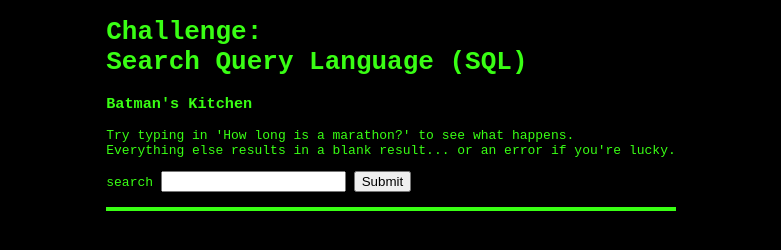
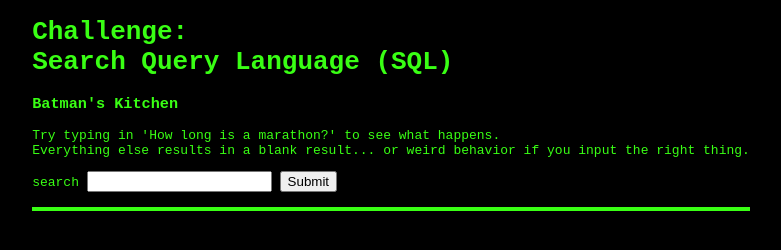
Before and after one commit to ndaeila/bk-sql-challenge, a website: page public/index.html in a window 1280 px wide. Shown: the whole page, without its empty margins (249-1030 px from the left). Drawn offline with Linux system fonts and the light colour scheme.

Commit message:
Nitpicks

```diff
--- a/public/index.html
+++ b/public/index.html
@@ -12,7 +12,7 @@
         <h3>Batman's Kitchen</h3>
         <p>
           Try typing in 'How long is a marathon?' to see what happens.<br>
-          Everything else results in a blank result... or an error if you're lucky.
+          Everything else results in a blank result... or weird behavior if you input the right thing.
         </p>
         <form id="search_form">
             <label for="search">search</label>
@@ -20,8 +20,6 @@
             <button type="submit">Submit</button>
         </form>
         <br>
-        <div id="output_field" class="boxy">
-
-        </div>
+        <div id="output_field" class="boxy"></div>
     </body>
 </html>
--- a/public/index.js
+++ b/public/index.js
@@ -23,9 +23,7 @@
         let tableCreator = (function(resp) {
           console.log(resp);
           let table = document.createElement("table");
-          if (document.getElementById("output_field").innerHTML != null) {
-            document.getElementById("output_field").innerHTML = "";
-          }
+
           table.setAttribute("id", "sql_table");
           let header = document.createElement("tr");
 
@@ -62,6 +60,10 @@
           return table;
         });
 
+        if (document.getElementById("output_field").innerHTML != null) {
+          document.getElementById("output_field").innerHTML = "";
+        }
+
         document.getElementById('output_field').appendChild(tableCreator(resp));
       })
       .catch(resp => document.getElementById("output_field").textContent = resp);
```
